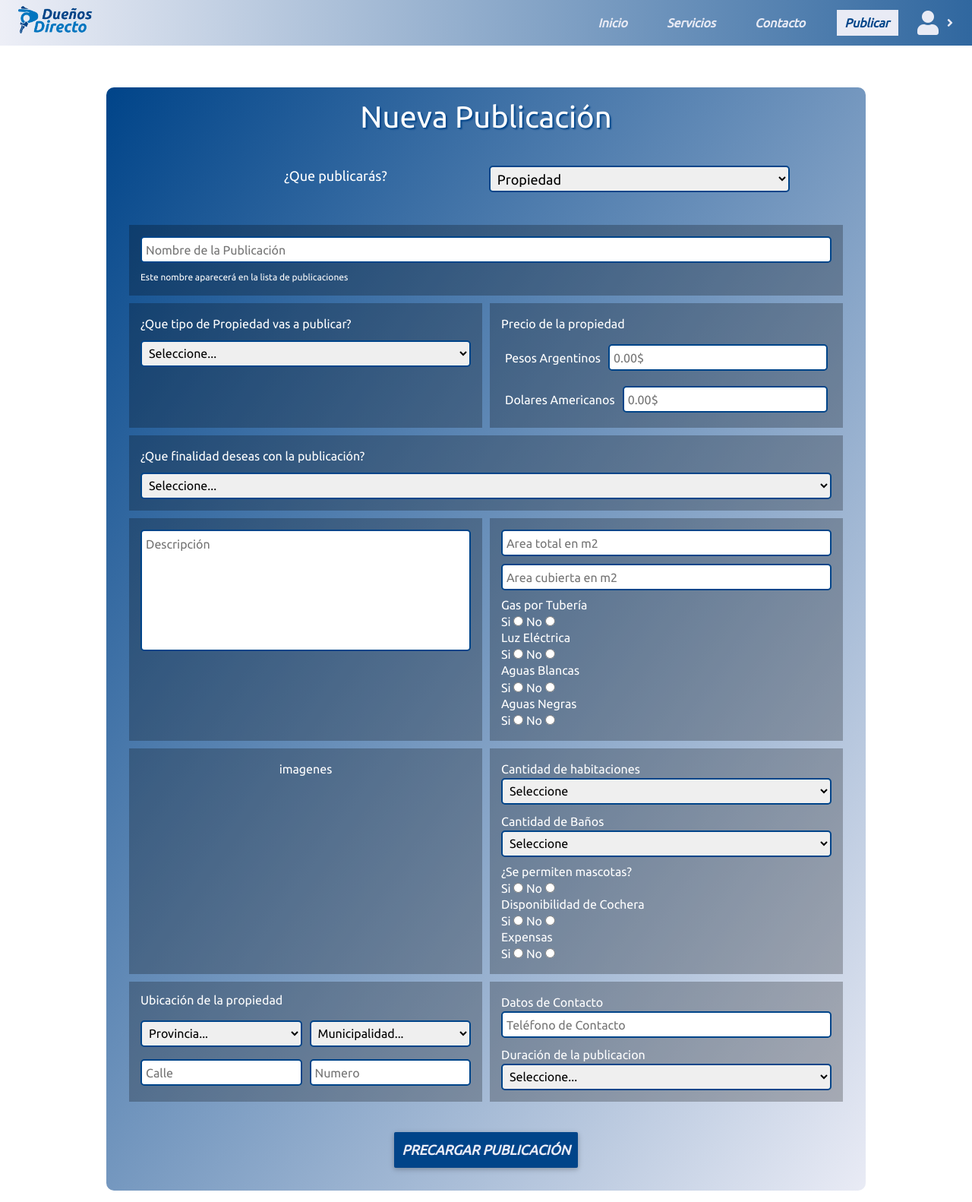
After one commit to HelixInCode/Dueno-Directo, a PHP site: page /publicacio2n.html in a window 1280 px wide. The commit adds this page. Shown: the whole page at 76% size. Run offline with PHP 8.4, Linux system fonts and the light colour scheme; some libraries are stand-ins or nearby versions.

```diff
--- /dev/null
+++ b/publicacio2n.html
@@ -0,0 +1,340 @@
+<!DOCTYPE html>
+<html lang="es">
+<head>
+  <meta charset="UTF-8">
+  <meta name="viewport" content="width=device-width, initial-scale=1, shrink-to-fit=no">
+  <meta http-equiv="x-ua-compatible" content="ie=edge">
+  <title>Dueño Directo</title>
+
+  <!-- icono de la pestaña -->
+  <link rel="icon" href="dist/img/logo-icon.png">
+  <!-- Font Awesome -->
+  <link rel="stylesheet" href="https://use.fontawesome.com/releases/v5.11.2/css/all.css">
+  <!-- Google Fonts Roboto -->
+  <link rel="stylesheet" href="https://fonts.googleapis.com/css?family=Roboto:300,400,500,700&display=swap">
+  <!-- Google Fonts Ubuntu bold-->
+  <link href="https://fonts.googleapis.com/css2?family=Ubuntu&display=swap" rel="stylesheet">
+  <!-- Bootstrap core CSS -->
+  <link rel="stylesheet" href="dist/css/bootstrap.min.css">
+  <!-- Material Design Bootstrap -->
+  <link rel="stylesheet" href="dist/css/mdb.min.css">
+  <!-- Your custom styles (optional) -->
+  <link rel="stylesheet" href="dist/css/style.css">
+  <link rel="stylesheet" href="dist/css/registro.css">
+</head>
+<body>
+    <header>
+        <nav class="py-2 px-4">
+            <div class="img-container">
+              <img class="img-fluid" src="dist/img/DD-LOGO.png" alt="">
+              <!-- <span>Dueño directo</span> -->
+            </div>
+
+            <div class="menu-btns">
+              <ul class="menu-items hide py-1 py-md-0">
+                <li>
+                  <a class="waves-effect waves-light" href="index.php">Inicio</a>
+                </li>
+                <li>
+                  <a class="waves-effect waves-light" href="./servicios.html">Servicios</a>
+                </li>
+                <li>
+                  <a class="waves-effect waves-light" href="#?">Contacto</a>
+                </li>
+                <li>
+                  <a id="ingresar" class="modal-login showModal waves-effect waves-light" href="#?">Ingresar</a>
+                </li>
+                <li>
+                  <a class="waves-effect waves-light" href="#?">Publicar</a>
+                </li>
+              </ul>
+
+              <div class="user">
+                <div class="user-icon">
+                  <img height="35" class="d-none" src="./dist/img/icons/user.png" alt="imagen de usuario">
+
+                  <i class="fas fa-user fa-2x"></i>
+                  <i class="fas fa-angle-down"></i>
+                </div>
+                <ul class="hide">
+                    <li>
+                      <span>Nombre de Usuario</span>
+                    </li>
+                    <li>
+                      <a href="#?">Panel</a>
+                    </li>
+                    <li>
+                      <a href="#?">Cerrar Sesion</a>
+                    </li>
+                </ul>
+              </div>
+
+              <div class="menu-overlay hide d-block d-md-none"></div>
+
+              <div id="hamburger" class="hamburger-btn d-flex d-md-none">
+                <i id="ham-icon" class="fas fa-bars fa-1-3x"></i>
+              </div>
+            </div>
+        </nav>
+    </header>
+    <main>
+        <section id="nueva-publicacion">
+
+            <div class="publication-container">
+
+                <h1>Nueva Publicación</h1>
+                <div class="contenedor-tipo">
+
+                    <form action="">
+                        <p>¿Que publicarás?</p>
+                        <select name="tipo" id="tipo">
+                            <option value="propiedad">Propiedad</option>
+                            <option value="profesional">Profesional</option>
+                            <option value="servicio">Servicio</option>
+                        </select>
+                    </form>
+
+                </div>
+
+                <form id="propiedad" class="panelcontent active" action="">
+
+                    <div class="form-area titulo-publicacion">
+                        <input type="text" name="nombre" id="nombre" placeholder="Nombre de la Publicación">
+                        <p>Este nombre aparecerá en la lista de publicaciones</p>
+                    </div>
+
+                    <div class="form-area tipo-inmueble">
+                        <label for="tipo-propiedad">¿Que tipo de Propiedad vas a publicar?</label>
+                        <select name="tipo-propiedad" id="tipo-propiedad">
+                            <option value="">Seleccione...</option>
+                            <option value="departamento">Departamento</option>
+                            <option value="casa">Casa</option>
+                            <option value="lote">Lote</option>
+                            <option value="local">Local</option>
+                        </select>
+                    </div>
+
+                    <div class="form-area moneda-container">
+
+                        <p>Precio de la propiedad</p>
+
+                        <div class="option">
+                            <label for="">Pesos Argentinos</label>
+                            <input type="number" name="precio" placeholder="0.00$">
+                        </div>
+
+                        <div class="option">
+                            <label for="">Dolares Americanos</label>
+                            <input type="number" name="precio" placeholder="0.00$">
+                        </div>
+                    </div>
+
+                    <div class="form-area alquilar-vender">
+                        <label for="tipo-propiedad">¿Que finalidad deseas con la publicación?</label>
+                        <select name="finalidad" id="finalidad">
+                            <option value="">Seleccione...</option>
+                            <option value="alquiler">Alquilar</option>
+                            <option value="venta">Vender</option>
+                        </select>
+                    </div>
+
+                    <div class="form-area description">
+                        <textarea name="descripcion" id="descripcion" placeholder="Descripción"></textarea>
+                    </div>
+
+                    <div class="form-area area-inmueble">
+                        <input type="text" name="area-total" id="area-total" placeholder="Area total en m2">
+                        <input type="text" name="area-cubierta" id="area-cubierta" placeholder="Area cubierta en m2">
+                        <div class="contenedor-radio">
+                            <div class="radio">
+                                <h6>Gas por Tubería</h6>
+                                <div class="input-container">
+                                    Si
+                                    <input type="radio" name="gas" id="gas" value="si">
+                                    No
+                                    <input type="radio" name="gas" id="gas" value="no">
+                                </div>
+                            </div>
+                            <div class="radio">
+                                <h6>Luz Eléctrica</h6>
+                                <div class="input-container">
+                                    Si
+                                    <input type="radio" name="luz" id="luz" value="si">
+                                    No
+                                    <input type="radio" name="luz" id="luz" value="no">
+                                </div>
+                            </div>
+                            <div class="radio">
+                                <h6>Aguas Blancas</h6>
+                                <div class="input-container">
+                                    Si
+                                    <input type="radio" name="agua" id="agua" value="si">
+                                    No
+                                    <input type="radio" name="agua" id=agua value="no">
+                                </div>
+                            </div>
+                            <div class="radio">
+                                <h6>Aguas Negras</h6>
+                                <div class="input-container">
+                                    Si
+                                    <input type="radio" name="cloacas" id="cloacas" value="si">
+                                    No
+                                    <input type="radio" name="cloacas" id="cloacas" value="no">
+                                </div>
+                            </div>
+                        </div>
+
+                    </div>
+
+                    <div class="form-area image">
+                        <!-- Agregar imagenes -->
+                        imagenes
+                    </div>
+
+                    <div class="form-area inmueble-features">
+                        <div class="contenedor-hab">
+                            <p>Cantidad de habitaciones</p>
+                            <select name="habitaciones" id="habitaciones">
+                                <option value="">Seleccione</option>
+                                <option value="1">1</option>
+                                <option value="2">2</option>
+                                <option value="3">3</option>
+                                <option value="4mas">4 o más</option>
+                            </select>
+                        </div>
+                        <div class="contenedor-banos">
+                            <p>Cantidad de Baños</p>
+                            <select name="banos" id="banos">
+                                <option value="">Seleccione</option>
+                                <option value="1">1</option>
+                                <option value="2">2</option>
+                                <option value="3">3</option>
+                                <option value="4mas">4 o más</option>
+                            </select>
+                        </div>
+                        <div class="contenedor-radio">
+                            <div class="radio">
+                                <h6>¿Se permiten mascotas?</h6>
+                                <div class="input-container">
+                                    Si
+                                    <input type="radio" name="mascotas" value="si">
+                                    No
+                                    <input type="radio" name="mascotas" value="no">
+                                </div>
+                            </div>
+                            <div class="radio">
+                                <h6>Disponibilidad de Cochera</h6>
+                                <div class="input-container">
+                                    Si
+                                    <input type="radio" name="cochera" value="si">
+                                    No
+                                    <input type="radio" name="cochera" value="no">
+                                </div>
+                            </div>
+                            <div class="radio">
+                                <h6>Expensas</h6>
+                                <div class="input-container">
+                                    Si
+                                    <input type="radio" name="expensas" value="si">
+                                    No
+                                    <input type="radio" name="expensas" value="no">
+                                </div>
+                            </div>
+                        </div>
+
+                    </div>
+
+                    <div class="form-area ubicacion">
+                        <h6>Ubicación de la propiedad</h6>
+                        <select name="provincia" id="provincia">
+                            <option value="">Provincia...</option>
+                            <option value="">Cargar provincias</option>
+                        </select>
+                        <select name="municipalidad" id="municipalidad">
+                            <option value="">Municipalidad...</option>
+                            <option value="">Cargar Municipalidad</option>
+                        </select>
+                        <input type="text" name="calle" id="calle" placeholder="Calle">
+                        <input type="number" name="numero" id="numero" placeholder="Numero">
+                    </div>
+
+                    <div class="form-area">
+                        <div class="contacto-container">
+                            <p>Datos de Contacto</p>
+                            <input type="number" id="telefono" name="telefono" placeholder="Teléfono de Contacto">
+                        </div>
+                        <div class="tiempo-publicacion">
+                            <p>Duración de la publicacion</p>
+                            <select name="tiempo-publicacion" id="tiempo-publicacion" >
+                                <option value="">Seleccione...</option>
+                                <option value="1">1 Mes</option>
+                                <option value="2">2 Meses</option>
+                                <option value="3">3 Meses</option>
+                            </select>
+                        </div>
+                    </div>
+
+                    <div class="btn-precarga">
+                        <button class="btn" type="submit">Precargar Publicación</button>
+                    </div>
+
+                </form>
+
+                <form id="profesional" class="panelcontent" action="">
+
+                    <div class="form-area contenedor-titulo">
+                        <p>Tipo de profesional</p>
+                        <select name="profesional" id="">
+                            <option value="">Selecciona...</option>
+                            <option value="arquitecto">Arquitecto</option>
+                            <option value="fontanero">Fontanero</option>
+                            <option value="...">otros...</option>
+                        </select>
+                    </div>
+
+                    <div class="form-area container-datos">
+                        <input type="text" placeholder="Titulación">
+                        <input type="text" placeholder="Teléfono">
+                    </div>
+
+                    <div class="form-area image">
+                        <!-- Agregar imagenes -->
+                        imagenes
+                    </div>
+
+                    <div class="form-area container-ubicacion">
+                        <p>Indicanos tu ubicación, para mostrar a los visitantes</p>
+                        <select name="" id="">
+                            <option value="">Provincia...</option>
+                            <option value="">Cargar provincias</option>
+                        </select>
+                        <select name="" id="">
+                            <option value="">Municipalidad...</option>
+                            <option value="">Cargar Municipalidad</option>
+                        </select>
+                    </div>
+
+                </form>
+
+                <form id="servicio" class="panelcontent" action="">
+                    <h2 style="font-size: 30px; font-weight: bold;">¡PROXIMAMENTE!</h2>
+                </form>
+            </div>
+
+
+        </section>
+    </main>
+
+    <!-- jQuery -->
+  <script type="text/javascript" src="dist/js/jquery.min.js"></script>
+  <!-- Bootstrap tooltips -->
+  <script type="text/javascript" src="dist/js/popper.min.js"></script>
+  <!-- Bootstrap core JavaScript -->
+  <script type="text/javascript" src="dist/js/bootstrap.min.js"></script>
+  <!-- MDB core JavaScript -->
+  <script type="text/javascript" src="dist/js/mdb.min.js"></script>
+  <!-- Your custom scripts (optional) -->
+  <script type="text/javascript" src="src/js/panel-publicacion.js"></script>
+  <script type="text/javascript" src="src/js/hamburger.js"></script>
+</body>
+</html>
```
Also changed, not shown: index.php (+30 -2 lines), servicios.html (deleted, +0 -238 lines).
